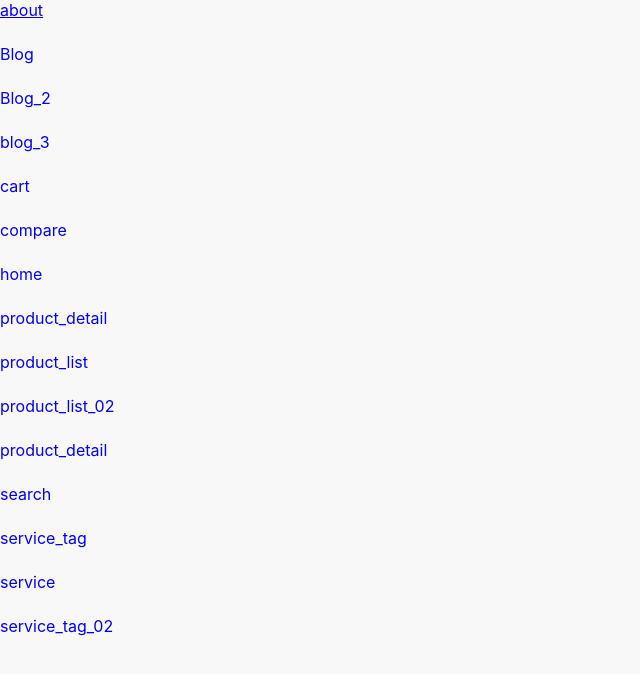
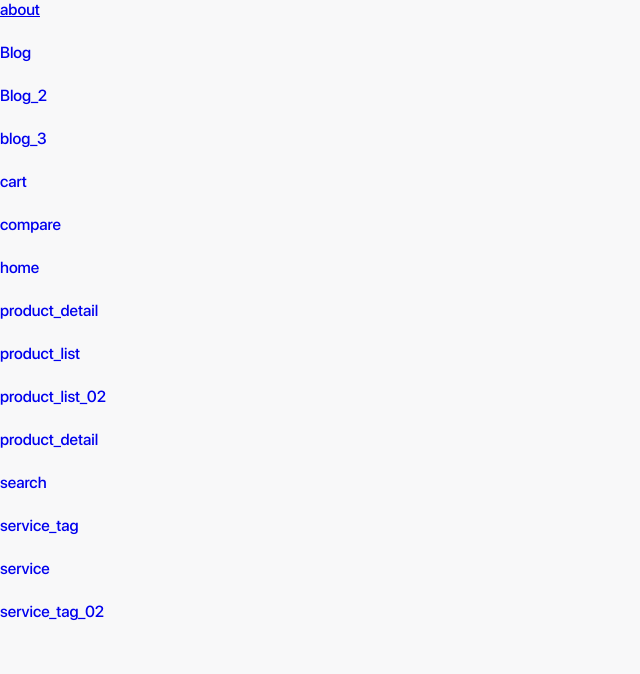
Before and after one commit to GiaHuy2802/haidangstore, a plain HTML site: page index.html in a window 1280 px wide. Shown: the top 674 px of the page, without its empty margins (0-640 px from the left). Drawn offline with Linux system fonts and the light colour scheme; the site is published under a folder, as on GitHub Pages, so addresses that start at the root find nothing.

Commit message:
upload font

```diff
--- a/css/default.css
+++ b/css/default.css
@@ -15,27 +15,27 @@
     font-family: SF Pro Display;
     font-weight: 400;
     font-display: swap;
-    src: url('/fonts/SF-Pro-Display-Medium.woff2') format('woff2');
+    src: url('../fonts/SF-Pro-Display-Medium.woff2') format('woff2');
 }
 
 @font-face {
     font-family: SF Pro Display;
     font-weight: 500;
     font-display: swap;
-    src: url('/fonts/SF-Pro-Display-Medium.woff2') format('woff2');
+    src: url('../fonts/SF-Pro-Display-Medium.woff2') format('woff2');
 }
 @font-face {
     font-family: SF Pro Display;
     font-weight: 600;
     font-display: swap;
-    src: url('/fonts/SF-Pro-Display-Semibold.woff2') format('woff2');
+    src: url('../fonts/SF-Pro-Display-Semibold.woff2') format('woff2');
 }
 
 @font-face {
     font-family: SF Pro Display;
     font-weight: 700;
     font-display: swap;
-    src: url('/fonts/SF-Pro-Display-Bold.woff2') format('woff2');
+    src: url('../fonts/SF-Pro-Display-Bold.woff2') format('woff2');
 }
 p{margin: 0;}
 * {-moz-box-sizing: border-box;-webkit-box-sizing: border-box;box-sizing: border-box;}
```
